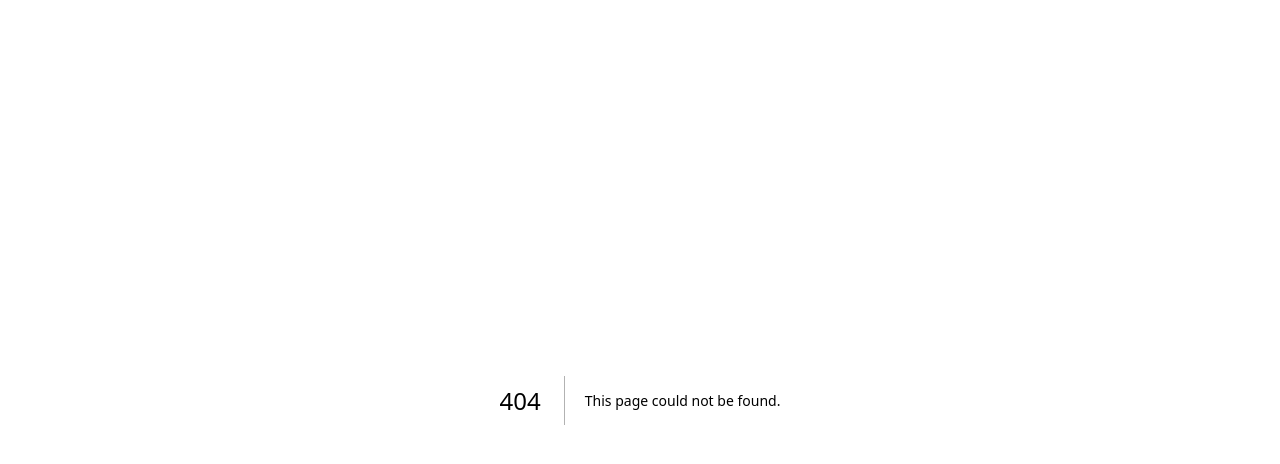
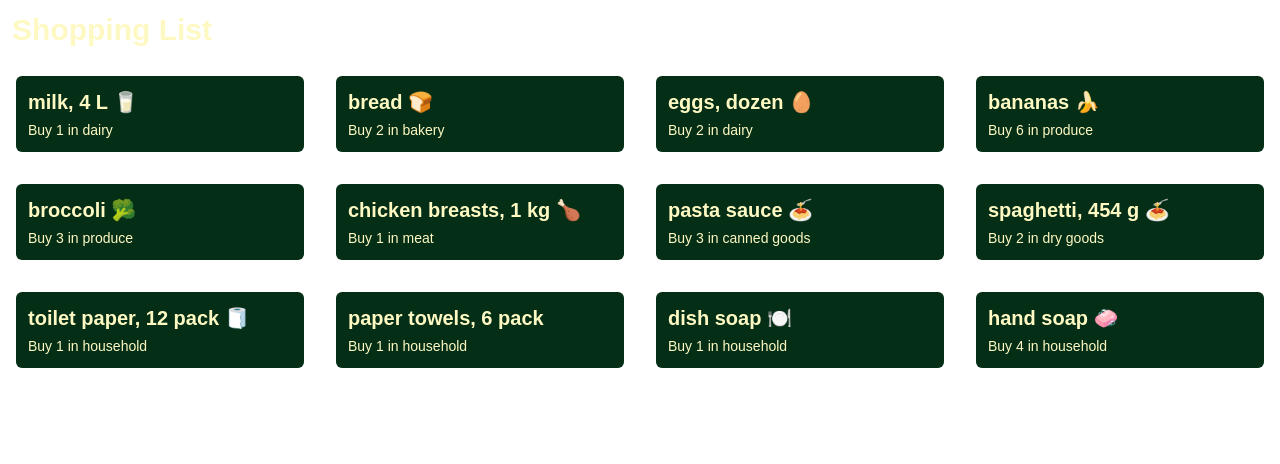
Before and after one commit to apnordquist/cprg306-assignments, a Next.js app: page /week-3 in a window 1280 px wide. Before the commit this address had no page. Shown: the top 464 px of the page. Built offline with nearby package versions, Linux system fonts and the light colour scheme.

Commit message:
week 3
completed props and obj assignment

```diff
--- a/app/page.js
+++ b/app/page.js
@@ -1,10 +1,23 @@
 import Link from "next/link";
 
 export default function Homepage() {
+  let linkStyles = "underline text-cyan-600 hover:text-cyan-300";
+
   return (
     <main>
       <h1>CPRG 306: Web Development 2 - Assignments</h1>
-      <Link href="/week-2">Week 2 Assignment</Link>
+      <ul>
+        <li>
+          <Link href="/week-2" className={linkStyles}>
+            Week 2 Assignment
+          </Link>
+        </li>
+        <li>
+          <Link href="/week-3" className={linkStyles}>
+            Week 3 Assignment
+          </Link>
+        </li>
+      </ul>
     </main>
   );
 }
--- /dev/null
+++ b/app/week-3/item.js
@@ -0,0 +1,11 @@
+export default function ItemComp({ itemObj }) {
+  let { name, quantity, category } = itemObj;
+  return (
+    <li className="basis-72 rounded-md p-2 m-4 bg-green-950 text-yellow-100">
+      <h3 className="font-bold text-xl m-1">{name}</h3>
+      <p className="text-sm m-1">
+        Buy {quantity} in {category}
+      </p>
+    </li>
+  );
+}
--- /dev/null
+++ b/app/week-3/itemlist.js
@@ -0,0 +1,102 @@
+import ItemComp from "./item";
+
+export default function ItemList() {
+  const item1 = {
+    name: "milk, 4 L 🥛",
+    quantity: 1,
+    category: "dairy",
+  };
+
+  const item2 = {
+    name: "bread 🍞",
+    quantity: 2,
+    category: "bakery",
+  };
+
+  const item3 = {
+    name: "eggs, dozen 🥚",
+    quantity: 2,
+    category: "dairy",
+  };
+
+  const item4 = {
+    name: "bananas 🍌",
+    quantity: 6,
+    category: "produce",
+  };
+
+  const item5 = {
+    name: "broccoli 🥦",
+    quantity: 3,
+    category: "produce",
+  };
+
+  const item6 = {
+    name: "chicken breasts, 1 kg 🍗",
+    quantity: 1,
+    category: "meat",
+  };
+
+  const item7 = {
+    name: "pasta sauce 🍝",
+    quantity: 3,
+    category: "canned goods",
+  };
+
+  const item8 = {
+    name: "spaghetti, 454 g 🍝",
+    quantity: 2,
+    category: "dry goods",
+  };
+
+  const item9 = {
+    name: "toilet paper, 12 pack 🧻",
+    quantity: 1,
+    category: "household",
+  };
+
+  const item10 = {
+    name: "paper towels, 6 pack",
+    quantity: 1,
+    category: "household",
+  };
+
+  const item11 = {
+    name: "dish soap 🍽️",
+    quantity: 1,
+    category: "household",
+  };
+
+  const item12 = {
+    name: "hand soap 🧼",
+    quantity: 4,
+    category: "household",
+  };
+
+  let List = [
+    item1,
+    item2,
+    item3,
+    item4,
+    item5,
+    item6,
+    item7,
+    item8,
+    item9,
+    item10,
+    item11,
+    item12,
+  ];
+
+  const ListComp = [];
+
+  List.forEach((item) => {
+    ListComp.push(<ItemComp itemObj={item} />);
+  });
+
+  return (
+    <div>
+      <ul className="flex flex-wrap">{ListComp}</ul>
+    </div>
+  );
+}
--- /dev/null
+++ b/app/week-3/page.js
@@ -0,0 +1,11 @@
+import ItemList from "./itemlist";
+
+export default function PropsPage() {
+
+  return (
+    <main>
+      <h1 className="font-bold text-3xl m-3 text-yellow-100">Shopping List</h1>
+      <ItemList />
+    </main>
+  );
+}
```
